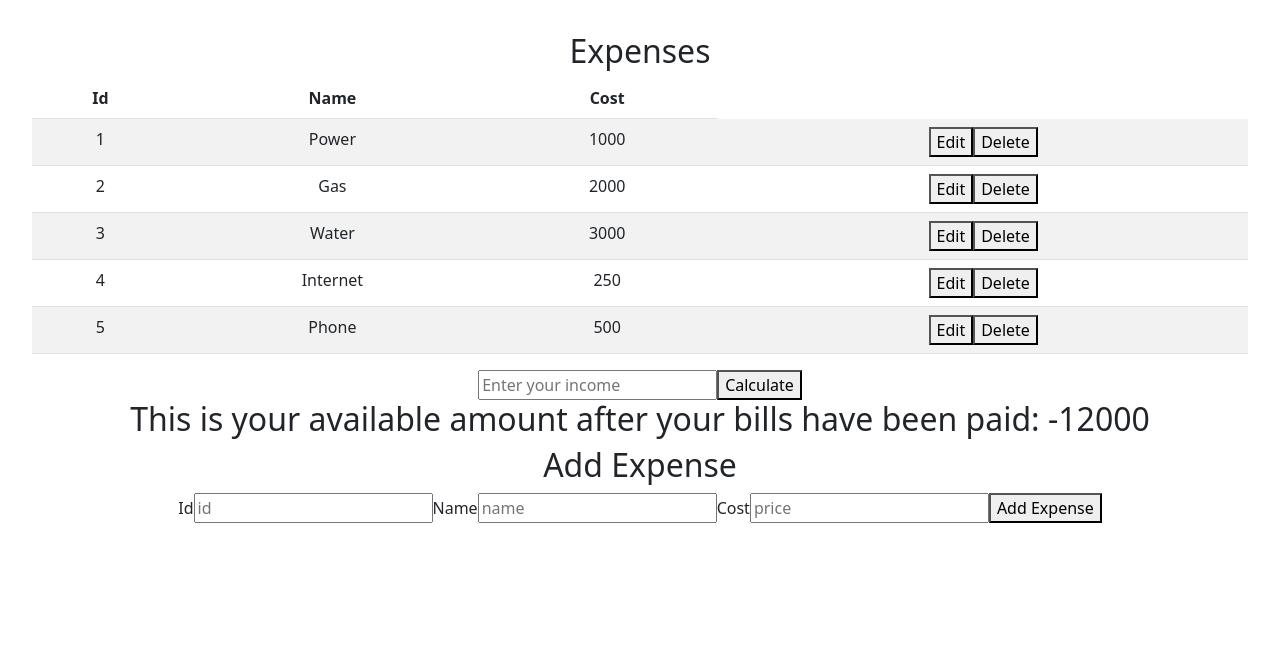
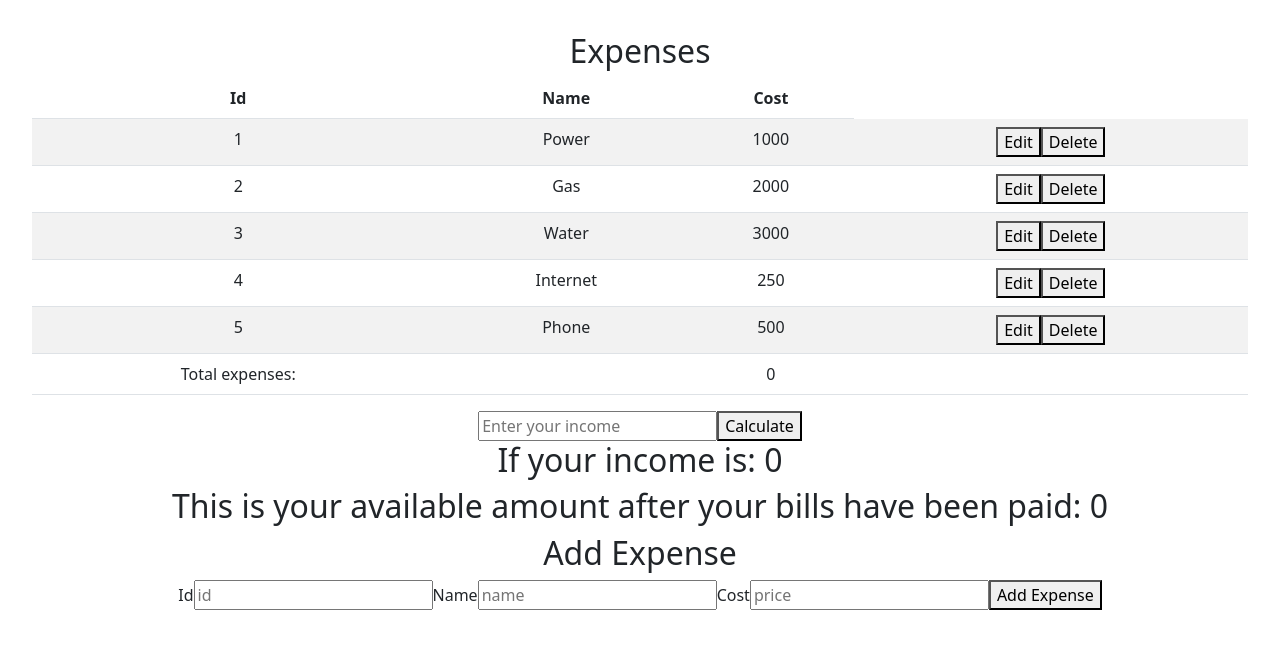
Before and after one commit to pelle112112/budgetAppGroupProject, a React (Vite) app: page / in a window 1280 px wide. Shown: the top 648 px of the page. Built offline with nearby package versions, Linux system fonts and the light colour scheme; data requests are answered from the project's data file; the HTML template or start-up script is replaced by a standard one.

Commit message:
Lifted state totalExpenses in BudgetApp, so it is useable in both Income.jsx and Expenses.jsx

```diff
--- a/src/components/BudgetApp.jsx
+++ b/src/components/BudgetApp.jsx
@@ -8,27 +8,35 @@ import ExpenseForm from "./ExpenseForm";
 
 function BudgetApp() {
 
-    const[expenses, setExpenses] = useState([]);
+    const [expenses, setExpenses] = useState([]);
+    const [totalExpenses, setTotalExpenses] = useState(0);
     const APIURL = 'http://localhost:3000/api';
 
-  function getExpenses(callback){
+    function getExpenses(callback) {
         fetchData(APIURL, callback);
     }
+
+    function calculateExpenses() {
+        const totalPrice = expenses.reduce((totalAmount, expense) => {
+            return totalAmount + parseInt(expense.price);
+        }, 0);
+        return totalPrice;
+    }
+
     useEffect(() => {
-    getExpenses((data) => setExpenses(data));
+        getExpenses((data) => {
+            setExpenses(data)
+            const calculatedExpenses = calculateExpenses();
+            setTotalExpenses(calculatedExpenses);
+        });
     }, []);
 
 
-
-    //const[totalExpenses, setTotalExpenses] = useState[0];
-    const totalExpenses = 12000;
-
     return (
         <div>
-
-        <Expenses expenses={expenses}/>
+            <Expenses expenses={expenses} totalPrice={totalExpenses}/>
             <Income totalExpenses={totalExpenses} />
-        <ExpenseForm/>
+            <ExpenseForm />
         </div>
     );
 }
--- a/src/components/Expenses.jsx
+++ b/src/components/Expenses.jsx
@@ -1,4 +1,4 @@
-function Expenses({expenses}) {
+function Expenses({expenses, totalPrice}) {
 
     return (
     <>
@@ -23,6 +23,12 @@ function Expenses({expenses}) {
         </td>
         </tr>
         ))}
+        <tr>
+            <td>Total expenses:</td>
+            <td/>
+            <td>{parseInt(totalPrice)}</td>
+            <td/>
+        </tr>
     </tbody>
     </table>
 
--- a/src/components/Income.jsx
+++ b/src/components/Income.jsx
@@ -19,7 +19,8 @@ function Income({ totalExpenses }) {
                 <button onClick={() => handleSetIncome()}>Calculate</button>
             </div>
             <div>
-                <h2>This is your available amount after your bills have been paid: {income - totalExpenses} </h2>
+                <h2>If your income is: {income}</h2>
+                <h2>This is your available amount after your bills have been paid: {parseInt(income) - parseInt(totalExpenses)} </h2>
             </div>
         </div>
     );
```
Lines whose indentation alone changed are shown as unchanged.
